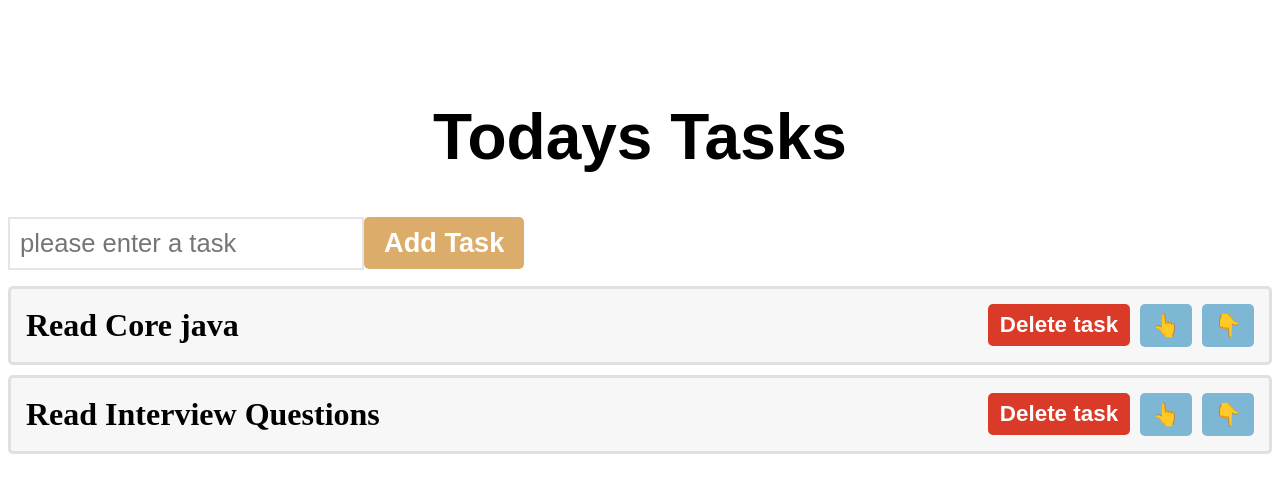
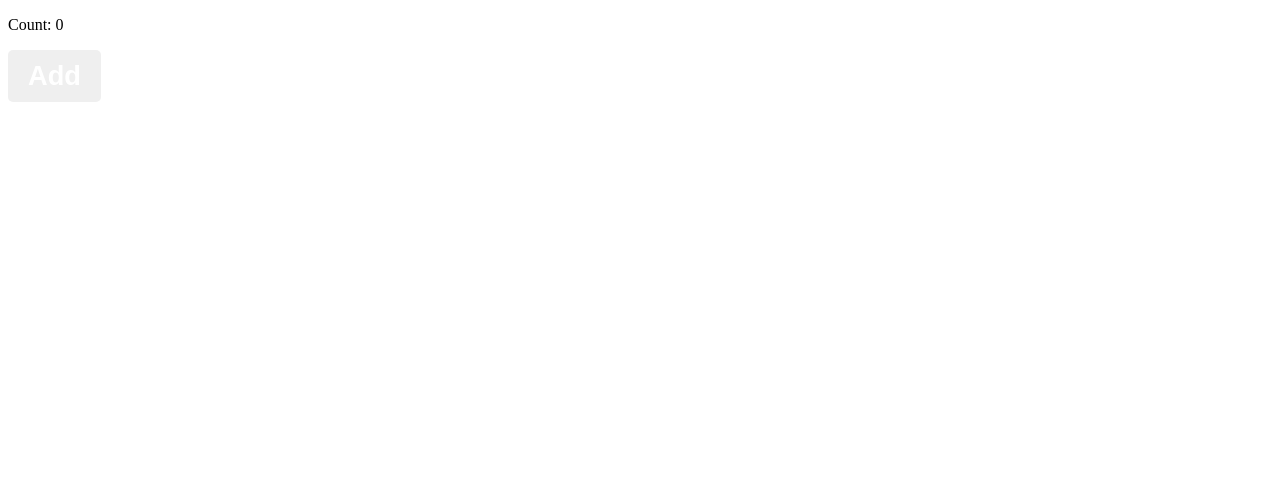
Before and after one commit to singhrakeshgkp/react-js, a React (Vite) app in the folder react-basic/first-react-app/: page / in a window 1280 px wide. Shown: the top 492 px of the page. Built offline with nearby package versions, Linux system fonts and the light colour scheme.

Commit message:
react use effect

```diff
--- a/react-basic/first-react-app/src/App.jsx
+++ b/react-basic/first-react-app/src/App.jsx
@@ -1,9 +1,9 @@
-import TodaysTasks from "./components/TodaysTasks";
+import UseEffectEx from "./components/UseEffectEx";
 function App() {
 
   return (
     <>
-  <TodaysTasks></TodaysTasks>
+  <UseEffectEx></UseEffectEx>
   </>
   );
 }
--- a/react-basic/first-react-app/src/components/TodaysTasks.jsx
+++ /dev/null
@@ -1,74 +0,0 @@
-import React, {useState} from "react";
-function TodaysTasks(){
-    const [tasks, setTasks]= useState(["Read Core java","Read Interview Questions"]);
-const [newTask, setNewTask]= useState("");
-
-function addTaskHandler(){
-   if(newTask.trim() !== ""){
-    setTasks(t=>[...t,newTask]);
-    setNewTask("");
-   }
-
-}
-
-function removeTaskHandler(index){
-    const updatedTask = tasks.filter((_,i)=> i !== index);
-    setTasks(updatedTask);
-}
-
-function inputChangeHandler(event){
- setNewTask(event.target.value);
-}
-function moveTaskUp(index){
-    if(index>0){
-        const updatedTask = [...tasks];
-        //swaping elements
-        [updatedTask[index],updatedTask[index-1]] = [updatedTask[index-1],updatedTask[index]]
-        setTasks(updatedTask)
-    }
-}
-
-function moveTaskDown(index){
-    if(index< tasks.length - 1){
-        const updatedTask = [...tasks];
-        //swaping elements
-        [updatedTask[index],updatedTask[index+1]]= [updatedTask[index+1],updatedTask[index]]
-        setTasks(updatedTask)
-    }
-}
-return (<div>
-    <h1 className="to-do-list"> Todays Tasks</h1>
-    <div>
-        <input type="text" placeholder="please enter a task" value={newTask} onChange={inputChangeHandler}></input>
-    <button
-       className="add-btn"
-        onClick={addTaskHandler}>
-        Add Task
-    </button>
-    </div>
-    <ol>
-       {tasks.map((task,index)=>
-       <li key={index}>
-        <span className="text">{task}</span>
-        <button
-         className="delete-btn"
-         onClick={()=>removeTaskHandler(index)}>
-         Delete task
-        </button>
-        <button
-         className="move-btn"
-         onClick={()=>moveTaskUp(index)}>👆
-        </button>
-        <button
-         className="move-btn"
-         onClick={()=>moveTaskDown(index)}>👇
-        </button>
-
-       </li>
-    )}
-    </ol>
-</div>);
-
-}
-
-export default TodaysTasks
--- /dev/null
+++ b/react-basic/first-react-app/src/components/UseEffectEx.jsx
@@ -0,0 +1,34 @@
+/*useEffect()--> React hooks that tells react to do some code when (pick one):
+a) This component re-renders
+b) Component mounts(when we add elements in DOM)
+c)The state of a value
+useEffect(function,[dependencies])
+
+a) useEffect(()=>{}) Runs after every re-render
+b) useEffect(()=>{},[]) Runs only on mount
+c) useEffect(()=>{},[value]) Runs on mount + when value changes
+
+use cases
+-------------------
+a) event Listeners
+b) DOM manipulation
+c) Subscriptions (real time updates)
+d) Fetching data from an api
+e) Clean up when a component unmounts (when we remove element from DOM)
+*/
+
+import React, {useState, useEffect} from "react";
+function UseEffectEx(){
+    const [count,setCount] = useState(0);
+    function addCount(){
+        setCount(c => c+1);
+    }
+    useEffect(()=>{document.title = `My Counter Program ${count}`}
+,[count]);
+    return (
+     <>
+     <p>Count: {count}</p>
+     <button onClick={addCount}>Add</button>
+    </>);
+}
+export default UseEffectEx
```
